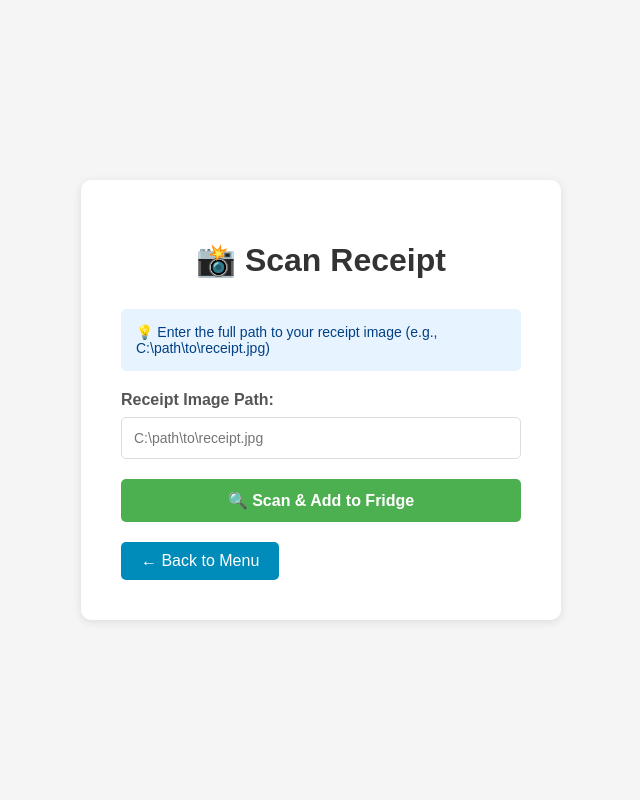
After one commit to Bissapinho/Receipt-Analyzer-RecipeSuggestions, a Flask app: page /scan in a window 1280 px wide. The commit adds this page. Shown: the whole page, without its empty margins (319-959 px from the left). Run offline with Flask 3, Linux system fonts and the light colour scheme; the visitor is signed in with stand-in values (Sample User, id 1).

Commit message:
Added scan receipt with path feature on app and adjustment to data folder and read_me v2.

```diff
--- a/app.py
+++ b/app.py
@@ -1,4 +1,4 @@
-from flask import Flask, render_template, request, session, redirect, url_for
+from flask import Flask, render_template, request, session, redirect, url_for, flash
 from fridge import Fridge
 from recipe_suggester_ollama import RecipeSuggesterOllama
 from api import TabscannerClient
@@ -38,10 +38,52 @@ def view_fridge():
 def get_recipes():
     if 'username' not in session:
         return redirect(url_for('login'))
+
     fridge = Fridge.load_fridge(session['username'])
-    suggester = RecipeSuggesterOllama(model="llama3.2")
-    recipes = suggester.suggest(fridge.inventory)
-    return render_template('recipes.html', recipes=recipes)
+    recipes = []
+    error_message = None
+
+    if not fridge.inventory:
+        # Fridge is empty
+        pass
+    else:
+        # Fridge has items, try to get recipes
+        try:
+            suggester = RecipeSuggesterOllama(model="llama3.2")
+            recipes = suggester.suggest(fridge.inventory)
+
+            # If no recipes returned but fridge has items, assume Ollama issue
+            if not recipes:
+                error_message = "Llama has to be activated for recipe suggestions. Please run 'ollama serve' in a terminal."
+        except Exception as e:
+            error_message = "Llama has to be activated for recipe suggestions. Please run 'ollama serve' in a terminal."
+
+    return render_template('recipes.html', recipes=recipes, error_message=error_message, has_items=bool(fridge.inventory))
+
+@app.route('/scan', methods=['GET', 'POST'])
+def scan_receipt():
+    if 'username' not in session:
+        return redirect(url_for('login'))
+
+    if request.method == 'POST':
+        file_path = request.form.get('file_path')
+
+        if file_path:
+            try:
+                client = TabscannerClient()
+                items = client.scan(file_path)
+
+                fridge = Fridge.load_fridge(session['username'])
+                fridge.load_from_receipt(items)
+                fridge.save_fridge()
+
+                flash(f'Successfully added {len(items)} items to your fridge!', 'success')
+            except Exception as e:
+                flash(f'Error scanning receipt: {str(e)}', 'error')
+        else:
+            flash('Please provide a file path', 'error')
+
+    return render_template('scan.html')
 
 @app.route('/logout')
 def logout():
--- a/fridge.py
+++ b/fridge.py
@@ -94,7 +94,7 @@ class Fridge:
         print('Items have been added to fridge!')
 
 
-    def save_fridge(self, filename='all_fridges.json'):
+    def save_fridge(self, filename='data/all_fridges.json'):
         """
         Stores fridges and their inventory into json file
         """
@@ -123,7 +123,7 @@ class Fridge:
         self.nr_ingredients = len(self.inventory)
 
     @classmethod # creates a new instance of fridge by loading from json file
-    def load_fridge(cls, user, filename='all_fridges.json'):
+    def load_fridge(cls, user, filename='data/all_fridges.json'):
         try:
             with open(filename, 'r') as f:
                 data = json.load(f)
--- a/main.py
+++ b/main.py
@@ -116,7 +116,7 @@ def main_recipe_suggestor(user):
     #     "onion": 1
     # }
 
-    with open("all_fridges.json", 'r') as f:
+    with open("data/all_fridges.json", 'r') as f:
         fridge = Fridge.load_fridge(user)
         inventory = fridge.inventory
 
@@ -147,7 +147,7 @@ def main_recipe_suggestor(user):
     save_session_to_file()
 
 
-def prompt_username(filename='usernames.json'):
+def prompt_username(filename='data/usernames.json'):
     # Ask for username:
     name = str(input('Enter your username: \n'))
 
@@ -182,7 +182,7 @@ def scan_and_store_fridge(user):
     fridge.load_from_receipt(dic)
     fridge.save_fridge()
 
-def view_fridge(user, filename='usernames.json'):
+def view_fridge(user, filename='data/usernames.json'):
     if os.path.exists(filename):
         with open(filename, 'r') as f:
             usernames = json.load(f)
--- /dev/null
+++ b/templates/scan.html
@@ -0,0 +1,115 @@
+<!DOCTYPE html>
+<html>
+<head>
+    <title>Scan Receipt</title>
+    <style>
+        body {
+            font-family: Arial;
+            display: flex;
+            flex-direction: column;
+            justify-content: center;
+            align-items: center;
+            min-height: 100vh;
+            margin: 0;
+            background-color: #f5f5f5;
+        }
+        .container {
+            background: white;
+            padding: 40px;
+            border-radius: 10px;
+            box-shadow: 0 2px 10px rgba(0,0,0,0.1);
+            width: 400px;
+        }
+        h1 { color: #333; margin-bottom: 30px; text-align: center; }
+        .form-group { margin-bottom: 20px; }
+        label { display: block; margin-bottom: 8px; color: #555; font-weight: bold; }
+        input[type="text"] {
+            width: 100%;
+            padding: 12px;
+            border: 1px solid #ddd;
+            border-radius: 5px;
+            box-sizing: border-box;
+            font-size: 14px;
+        }
+        input[type="text"]:focus {
+            outline: none;
+            border-color: #4CAF50;
+        }
+        button {
+            width: 100%;
+            padding: 12px;
+            background-color: #4CAF50;
+            color: white;
+            border: none;
+            border-radius: 5px;
+            cursor: pointer;
+            font-size: 16px;
+            font-weight: bold;
+        }
+        button:hover { background-color: #45a049; }
+        .back-link {
+            display: inline-block;
+            margin-top: 20px;
+            padding: 10px 20px;
+            background-color: #008CBA;
+            color: white;
+            text-decoration: none;
+            border-radius: 5px;
+            text-align: center;
+        }
+        .back-link:hover { background-color: #007399; }
+        .flash {
+            padding: 10px;
+            margin-bottom: 20px;
+            border-radius: 5px;
+            text-align: center;
+        }
+        .flash.success {
+            background-color: #d4edda;
+            color: #155724;
+            border: 1px solid #c3e6cb;
+        }
+        .flash.error {
+            background-color: #f8d7da;
+            color: #721c24;
+            border: 1px solid #f5c6cb;
+        }
+        .info {
+            background-color: #e7f3ff;
+            padding: 15px;
+            border-radius: 5px;
+            margin-bottom: 20px;
+            color: #004085;
+            font-size: 14px;
+        }
+    </style>
+</head>
+<body>
+    <div class="container">
+        <h1>📸 Scan Receipt</h1>
+
+        {% with messages = get_flashed_messages(with_categories=true) %}
+            {% if messages %}
+                {% for category, message in messages %}
+                    <div class="flash {{ category }}">{{ message }}</div>
+                {% endfor %}
+            {% endif %}
+        {% endwith %}
+
+        <div class="info">
+            💡 Enter the full path to your receipt image (e.g., C:\path\to\receipt.jpg)
+        </div>
+
+        <form method="POST">
+            <div class="form-group">
+                <label for="file_path">Receipt Image Path:</label>
+                <input type="text" id="file_path" name="file_path"
+                       placeholder="C:\path\to\receipt.jpg" required>
+            </div>
+            <button type="submit">🔍 Scan & Add to Fridge</button>
+        </form>
+
+        <a href="{{ url_for('menu') }}" class="back-link">← Back to Menu</a>
+    </div>
+</body>
+</html>
```
Also changed, not shown: data/all_fridges.json (+7 -1 lines), templates/fridge.html (+35 -5 lines), templates/login.html (+32 -9 lines), templates/menu.html (+34 -3 lines), templates/recipes.html (+51 -10 lines), README.md.
